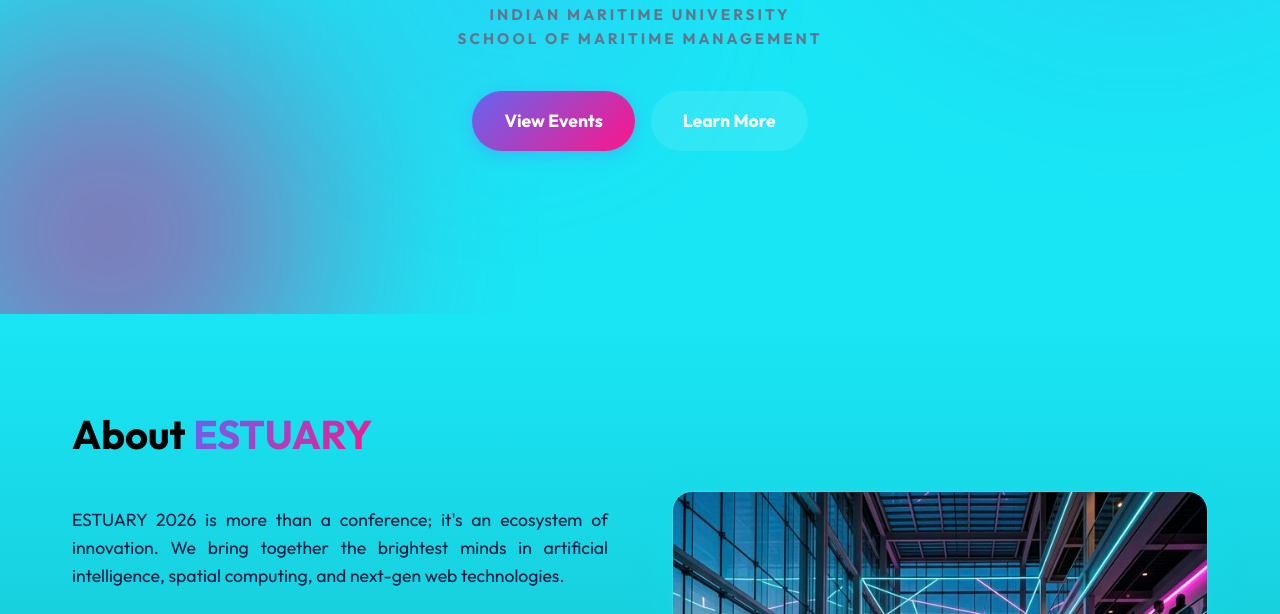
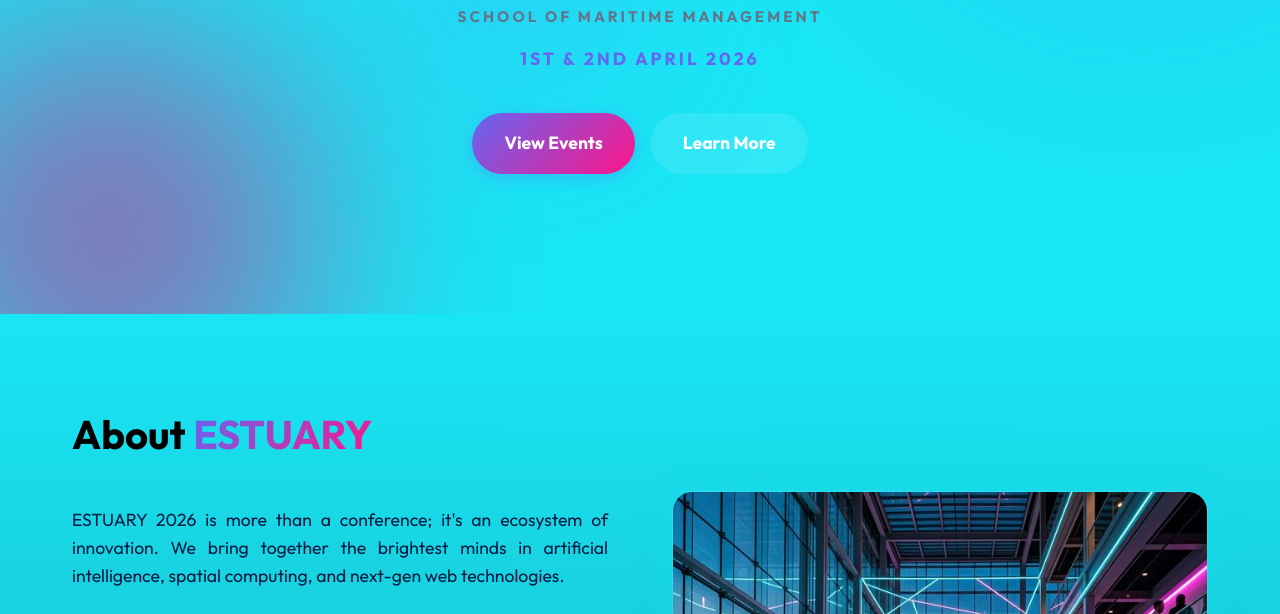
Before and after one commit to krishnakanthkve2017-tech/estuary2k26, a plain HTML site: page index.html in a window 1280 px wide. Shown: the part 486-1100 px from the top of the page. Drawn offline with Linux system fonts and the light colour scheme.

Commit message:
Add event dates to hero subtitle

```diff
--- a/index.html
+++ b/index.html
@@ -60,7 +60,8 @@
             </div>
             <h1 style="font-size: clamp(1.2rem, 3.5vw, 3.2rem); letter-spacing: 2px; white-space: nowrap;">CHALLENGE <span style="color: rgba(255,255,255,0.3)">•</span> <span class="gradient-text">COMPETE</span> <span style="color: rgba(255,255,255,0.3)">•</span> CONQUER</h1>
             <p style="text-transform: uppercase; letter-spacing: 3px; font-weight: 600; font-size: 0.95rem; color: #64748b;">
-                Indian Maritime University<br>School of Maritime Management
+                Indian Maritime University<br>School of Maritime Management<br>
+                <span style="color: var(--primary); margin-top: 1rem; display: inline-block; font-size: 1.1rem;">1st &amp; 2nd April 2026</span>
             </p>
             <div class="hero-buttons">
                 <a href="#events" class="btn btn-primary btn-large">View Events</a>
```
